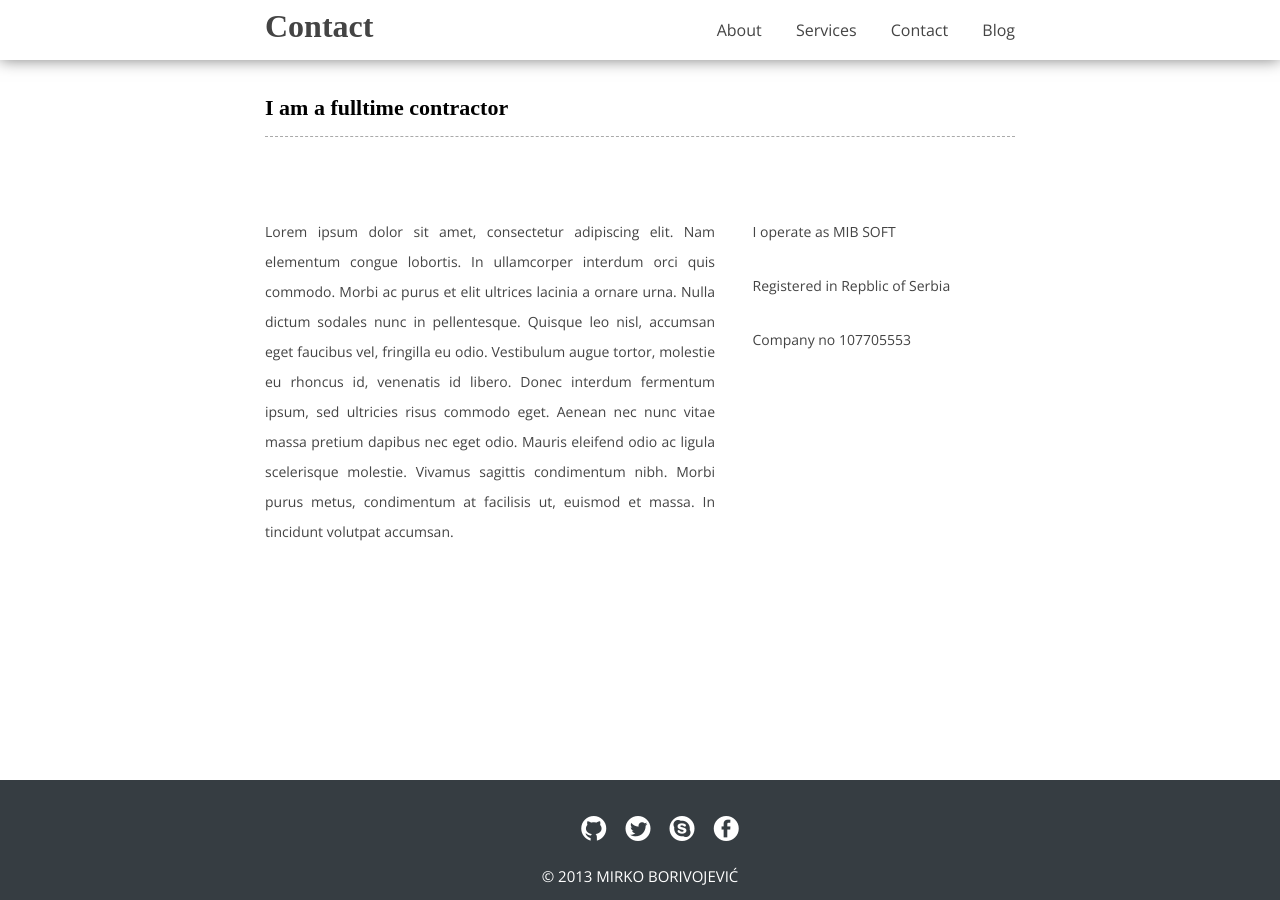
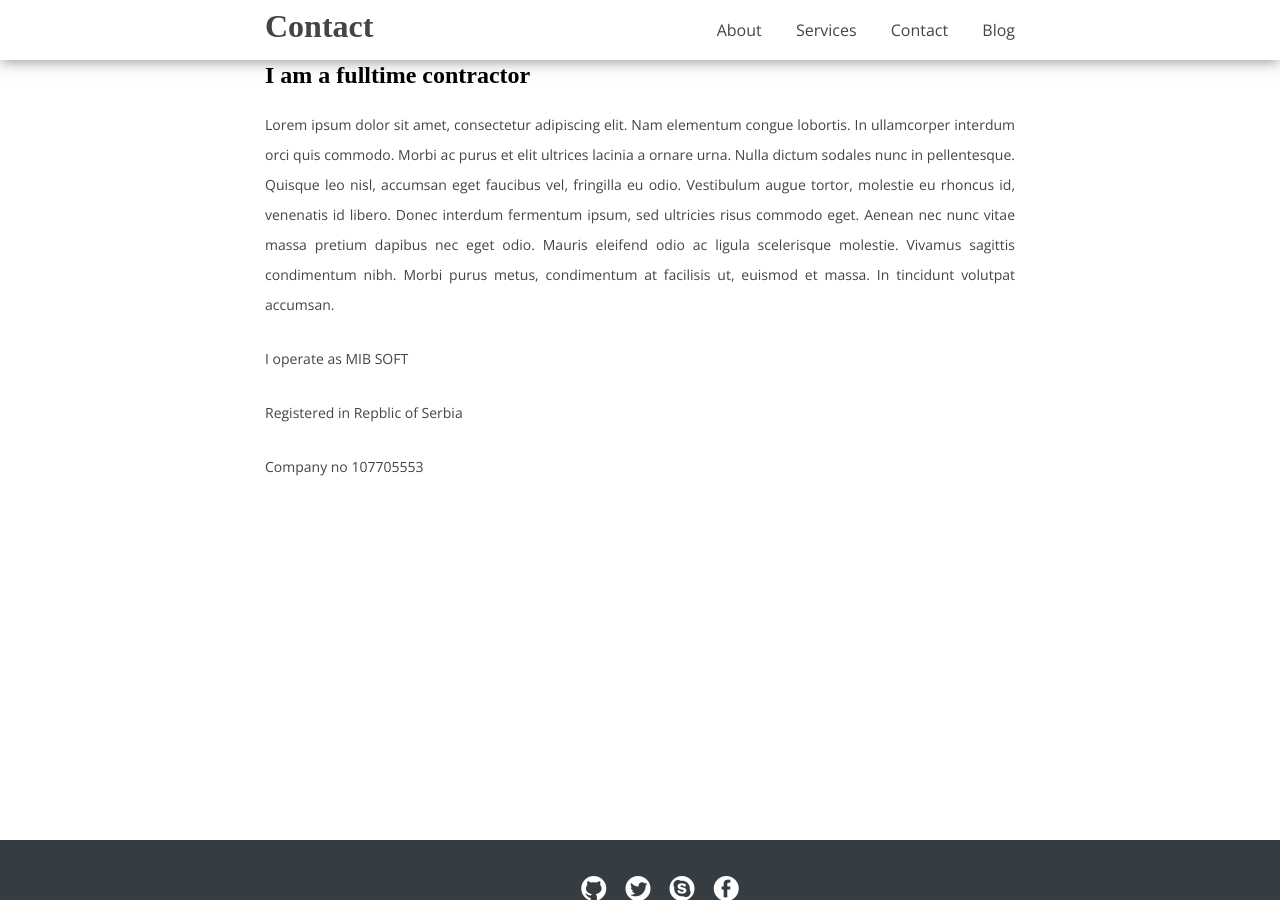
Before and after one commit to borivojevic/borivojevic.github.com, a Jekyll site: the page built from contact.html, in a window 1280 px wide and 900 px high. Built offline with Jekyll 4.4.1, drawn with Linux system fonts in a browser that asks for light colours; some web fonts are replaced; Markdown is read by kramdown in place of the engine named in the settings.

Commit message:
Fix margins

```diff
--- a/contact.html
+++ b/contact.html
@@ -6,12 +6,10 @@
 <div class="content">
     <article>
         <section>
-            <h6>I am a fulltime contractor</h6>
-        </section>
-        <section class="left">
+            <h2>I am a fulltime contractor</h6>
             <p>Lorem ipsum dolor sit amet, consectetur adipiscing elit. Nam elementum congue lobortis. In ullamcorper interdum orci quis commodo. Morbi ac purus et elit ultrices lacinia a ornare urna. Nulla dictum sodales nunc in pellentesque. Quisque leo nisl, accumsan eget faucibus vel, fringilla eu odio. Vestibulum augue tortor, molestie eu rhoncus id, venenatis id libero. Donec interdum fermentum ipsum, sed ultricies risus commodo eget. Aenean nec nunc vitae massa pretium dapibus nec eget odio. Mauris eleifend odio ac ligula scelerisque molestie. Vivamus sagittis condimentum nibh. Morbi purus metus, condimentum at facilisis ut, euismod et massa. In tincidunt volutpat accumsan.</p>
         </section>
-        <section class="right">
+        <section>
             <p>
                 <b>I operate as MIB SOFT</b>
             </p>
--- a/css/main.css
+++ b/css/main.css
@@ -47,8 +47,8 @@
 }
 
 div#center {
-	padding-bottom:140px;
-	padding-top: 40px;
+	margin-top: 60px;
+	padding-bottom:120px;
 }
 
 div#footer {
@@ -66,6 +66,17 @@
 .content {
 	width: 750px;
 	margin: 0 auto;
+}
+
+article section p {
+	text-align: justify;
+	margin-bottom: 24px;
+}
+
+article section p a {
+	color: inherit;
+	font-weight: bold;
+	text-decoration: underline;
 }
 
 /* ==========================================================================
@@ -143,30 +154,7 @@
 	background-image: url(../images/thats_me.png);
 	height: 80px;
 }
-/* ==========================================================================
- Article
- ========================================================================== */
-article section {
-	margin: 40px 0;
-}
-article section.left {
-	width: 60%;
-	float: left;
-	margin-right: 5%;
-}
-article section.right {
-	width: 35%;
-	float: right;
-}
-article section p {
-	text-align: justify;
-	margin-bottom: 24px;
-}
-article section p a {
-	color: inherit;
-	font-weight: bold;
-	text-decoration: underline;
-}
+
 /* ==========================================================================
  FOOTER
  ========================================================================== */
```
